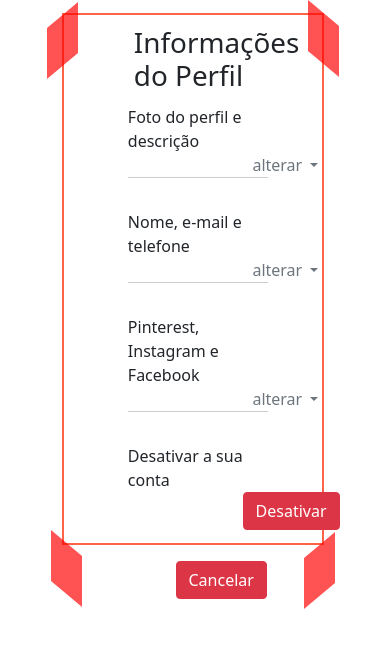
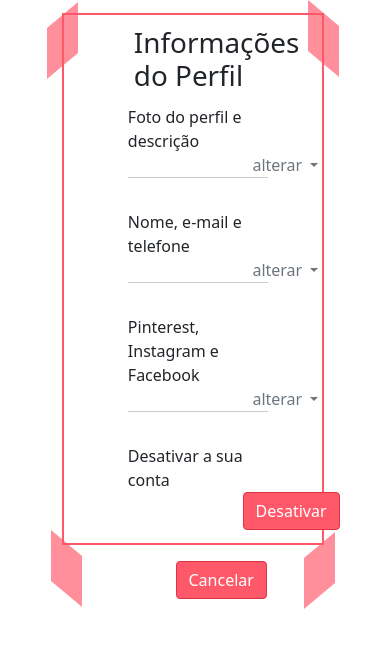
Before and after one commit to Sara-Alcaras/FasWap, a website: page dist/profileInformation.html in a window 390 px wide. Drawn offline with nearby package versions, Linux system fonts and the light colour scheme; some packages are replaced by stand-ins of ours; a script that the page names is missing; a web font is replaced by a local one.

```diff
--- a/dist/css/informationProfile.css
+++ b/dist/css/informationProfile.css
@@ -15,15 +15,15 @@
 .red-square {
     width: 100%;
     height: auto;
-    border: solid 2px tomato;
+    border: solid 2px rgb(255, 89, 105);
 }
 
 .red-square::before {
     content: "-";
     position: absolute;
     left: 12%;
-    background: red;
-    color: red;
+    background: rgb(255, 89, 105);
+    color: rgb(255, 89, 105);
     transform: skewY(-40deg);
     width: 8%;
     height: 6%;
@@ -34,8 +34,8 @@
     content: "-";
     position: absolute;
     left: 13%;
-    background: red;
-    color: red;
+    background: rgb(255, 89, 105);
+    color: rgb(255, 89, 105);
     transform: skewY(40deg);
     width: 8%;
     height: 6%;
@@ -46,8 +46,8 @@
     content: "-";
     position: absolute;
     left: 79.1%;
-    background: red;
-    color: red;
+    background: rgb(255, 89, 105);
+    color: rgb(255, 89, 105);
     transform: skewY(40deg);
     width: 8%;
     height: 6%;
@@ -58,8 +58,8 @@
     content: "-";
     position: absolute;
     left: 78%;
-    background: red;
-    color: red;
+    background: rgb(255, 89, 105);
+    color: rgb(255, 89, 105);
     transform: skewY(-40deg);
     width: 8%;
     height: 6%;
@@ -100,6 +100,7 @@
 
 .btn-alterar-4 {
     margin-left: 82%;
+    background-color: rgb(255, 89, 105);
 }
 
 .check-dropdown {
@@ -164,7 +165,7 @@
 }
 .text-red:hover {
     color: darkred;
-    background-color: tomato;
+    background-color: rgb(255, 89, 105);
 }
 
 .text-blue {
@@ -185,6 +186,7 @@
 .btn-cancelar {
     position: relative;
     left: 45%;
+    background-color: rgb(255, 89, 105);
 }
 
 @keyframes rotator {
```
Also changed, not shown: dist/css/duvida.css (+8 -19 lines), dist/duvidas.html (+1 -1 lines), dist/index.html (+2 -2 lines), dist/css/styles.css.
